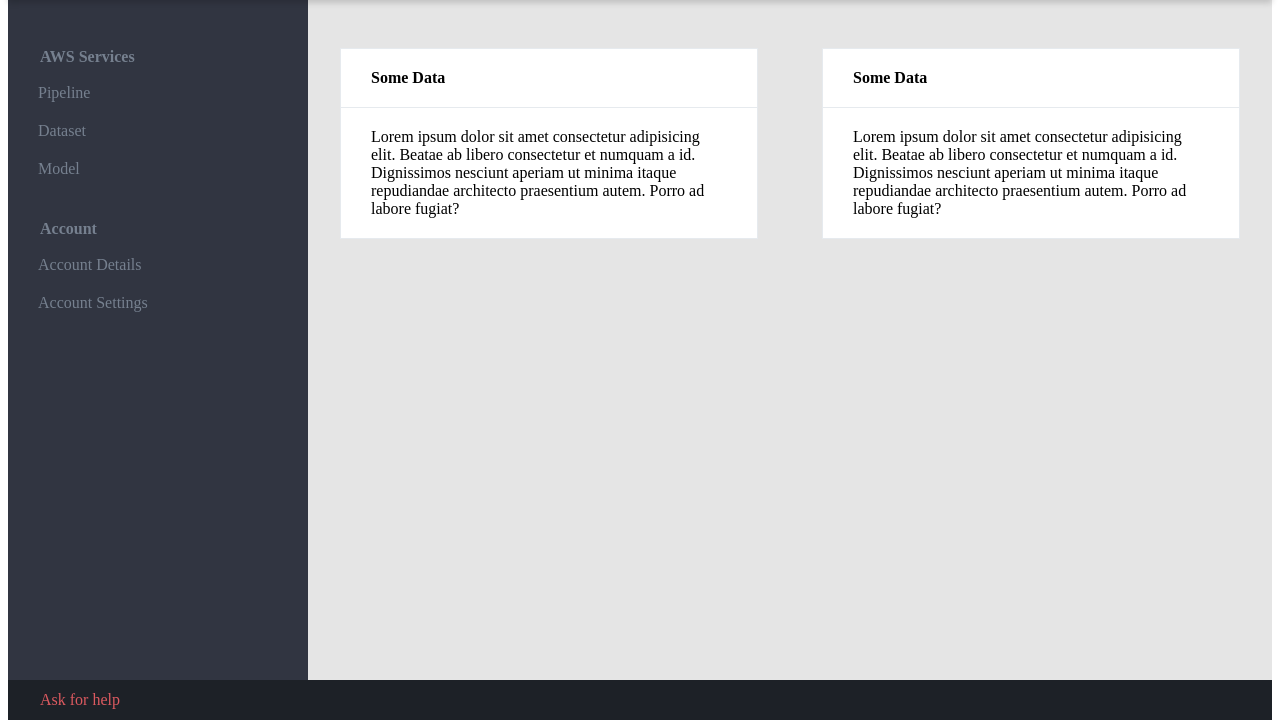
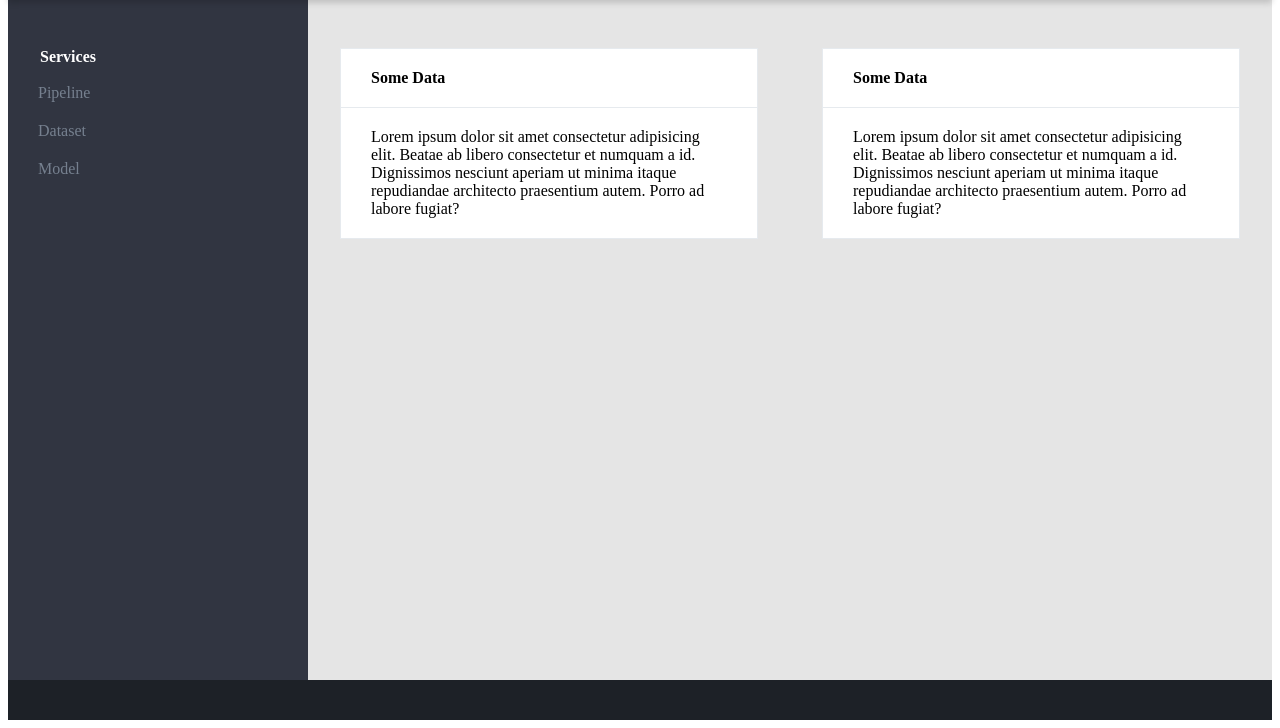
Before and after one commit to pratiksha1804/hgapp-aws, a Flask app: template templates/blog.html in a window 1280 px wide. Shown: the part 88-816 px from the top of the page. Run offline with Flask 2, Linux system fonts and the light colour scheme; the template is opened without the code that fills it, so the values that code supplies are empty.

Commit message:
added html changes

```diff
--- a/templates/blog.html
+++ b/templates/blog.html
@@ -142,7 +142,7 @@
  .menu__title {
 	 display: block;
 	 padding: 2rem 2rem 0.5rem;
-	 color: #76808f;
+	 color: #ffffff;
 	 font-weight: 700;
 }
  .menu__divider::before {
@@ -214,7 +214,7 @@
     <nav class="admin__nav">
         <ul class="menu">
          <!--             <li class="menu__divider"></li> -->
-            <li class="menu__title">AWS Services</li>
+            <li class="menu__title">Services</li>
             <li class="menu__item">
                 <a class="menu__link" href="#">Pipeline</a>
             </li>
@@ -225,14 +225,6 @@
                 <a class="menu__link" href="#">Model</a>
             </li>
 
-<!--             <li class="menu__divider"></li> -->
-            <li class="menu__title">Account</li>
-            <li class="menu__item">
-                <a class="menu__link" href="#">Account Details</a>
-            </li>
-            <li class="menu__item">
-                <a class="menu__link" href="#">Account Settings</a>
-            </li>
 
         </ul>
     </nav>
@@ -267,8 +259,6 @@
         </div>
     </main>
     <footer class="admin__footer">
-
-        <span><a href="#1" class="help">Ask for help</a></span>
     </footer>
 </div>
 </body>
```
